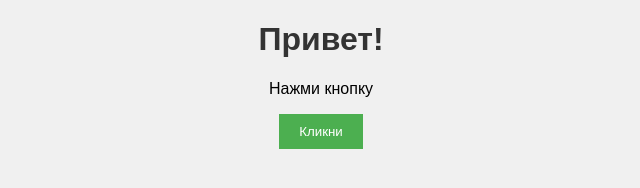
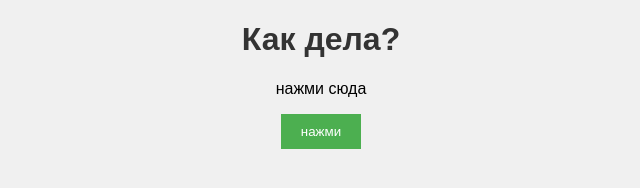
Before and after one commit to CharaFun/Gggggg, a plain HTML site: page index.html in a window 1280 px wide. Shown: the whole page, without its empty margins (319-959 px from the left). Drawn offline with Linux system fonts and the light colour scheme.

Commit message:
Update index.html

```diff
--- a/index.html
+++ b/index.html
@@ -2,13 +2,13 @@
 <html lang="ru">
 <head>
     <meta charset="UTF-8">
-    <title>Пример сайта</title>
+    <title>Учу JS день один</title>
     <link rel="stylesheet" href="styles.css">
 </head>
 <body>
-    <h1>Привет!</h1>
-    <p id="text">Нажми кнопку</p>
-    <button onclick="changeText()">Кликни</button>
+    <h1>Как дела?</h1>
+    <p id="text">нажми сюда</p>
+    <button onclick="changeText()">нажми</button>
     <script src="script.js"></script>
 </body>
 </html>
```
